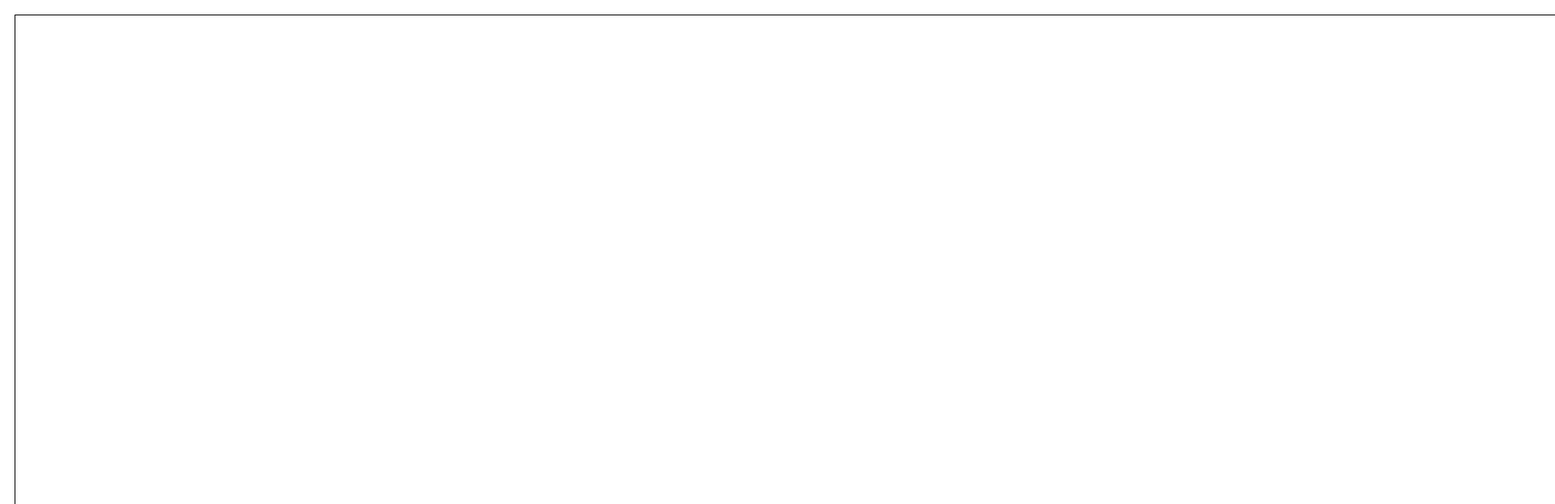
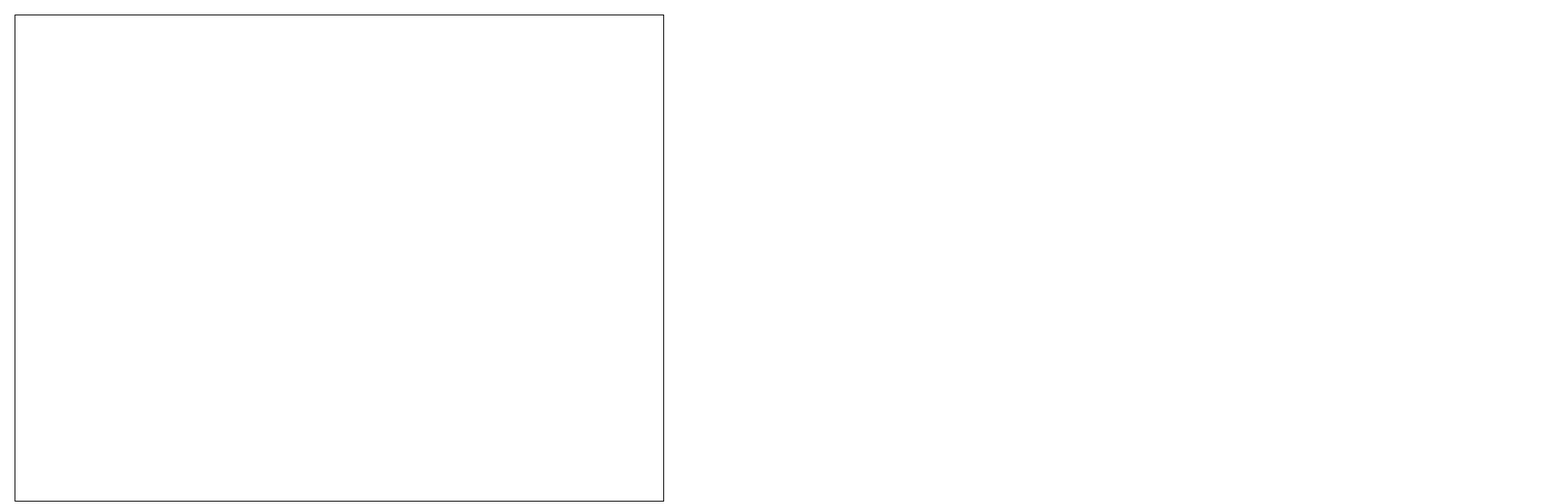
Before and after one commit to gdgunnars/WEPO-Assign-1, a plain HTML site: page index.html in a window 1280 px wide. Shown: the top 623 px of the page at 81% size, 1920 px wide, since content can reach past the window. Drawn offline with nearby package versions, Linux system fonts and the light colour scheme.

Commit message:
add clear screen to drawAll

```diff
--- a/Shape.js
+++ b/Shape.js
@@ -88,7 +88,7 @@ var settings = {
 };
 
 $("#mainCanvas").on("mousedown", function(e) {
-    console.log("Mouse clicked");
+    console.log("Mouse down");
     settings.isDrawing = true;
 
     var shape = undefined;
@@ -128,6 +128,7 @@ $("#mainCanvas").on("mousemove", function(e) {
     var y = e.clientY-rect.top;
 
     if (settings.currentShape !== undefined) {
+        console.log("Mouse down and moved");
         // TODO: update the end pos of current shape
         settings.currentShape.setEnd(x, y);
 
@@ -137,12 +138,15 @@ $("#mainCanvas").on("mousemove", function(e) {
 
 function drawAll() {
     var context = settings.canvasObj.getContext("2d");
+    context.fillStyle="#FFF";
+    context.fillRect(0, 0, 800, 600);
     // TODO: clear the canvasObj
 
     // TODO: draw all the objects
 }
 
 $("#mainCanvas").on("mouseup", function(e) {
+    console.log("Mouse up");
     var context = settings.canvasObj.getContext("2d");
     var rect = settings.canvasObj.getBoundingClientRect();
 
--- a/index.html
+++ b/index.html
@@ -6,7 +6,7 @@
 </head>
 <body>
 
-	<canvas id="mainCanvas" width="1920px" height="1080px" style="border:1px solid #000000;"></canvas>
+	<canvas id="mainCanvas" width="800px" height="600px" style="border:1px solid #000000;"></canvas>
 
 	<script src="https://ajax.googleapis.com/ajax/libs/jquery/3.1.0/jquery.min.js"></script>
 	<script src="shape.js"></script>
--- a/style.css
+++ b/style.css
@@ -5,7 +5,7 @@
    position: absolute;
    /*left: 50%;*/
    margin-top: 10px;
-   width: 1920px;
-   height: 1080px;
+   width: 800px;
+   height: 600px;
    margin-left: 10px;
 }
```
